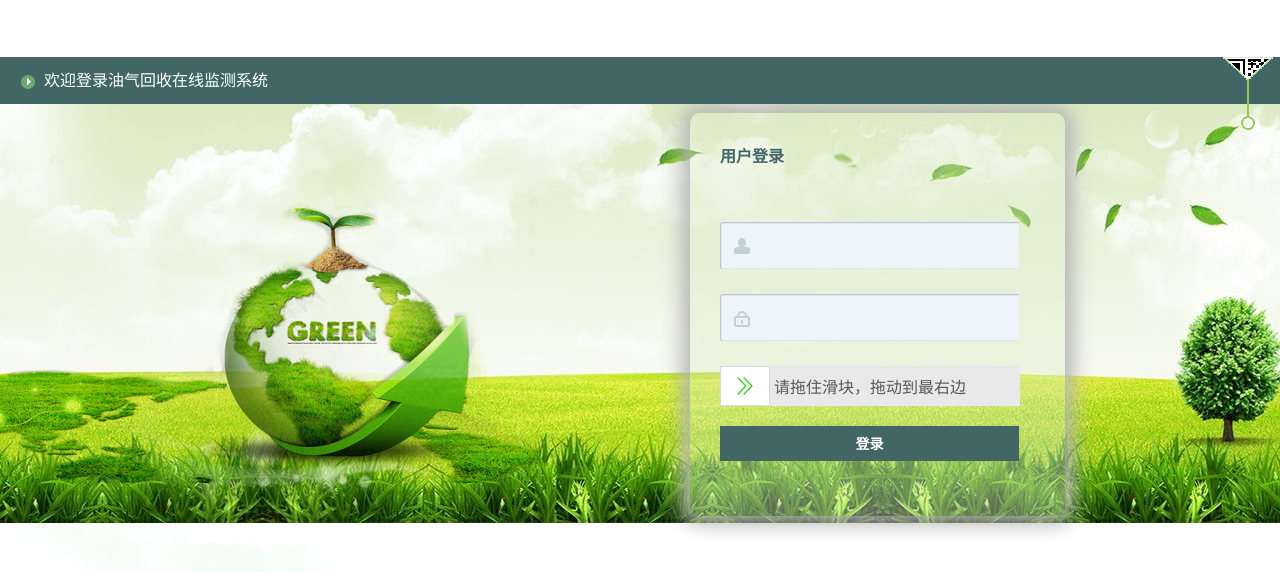
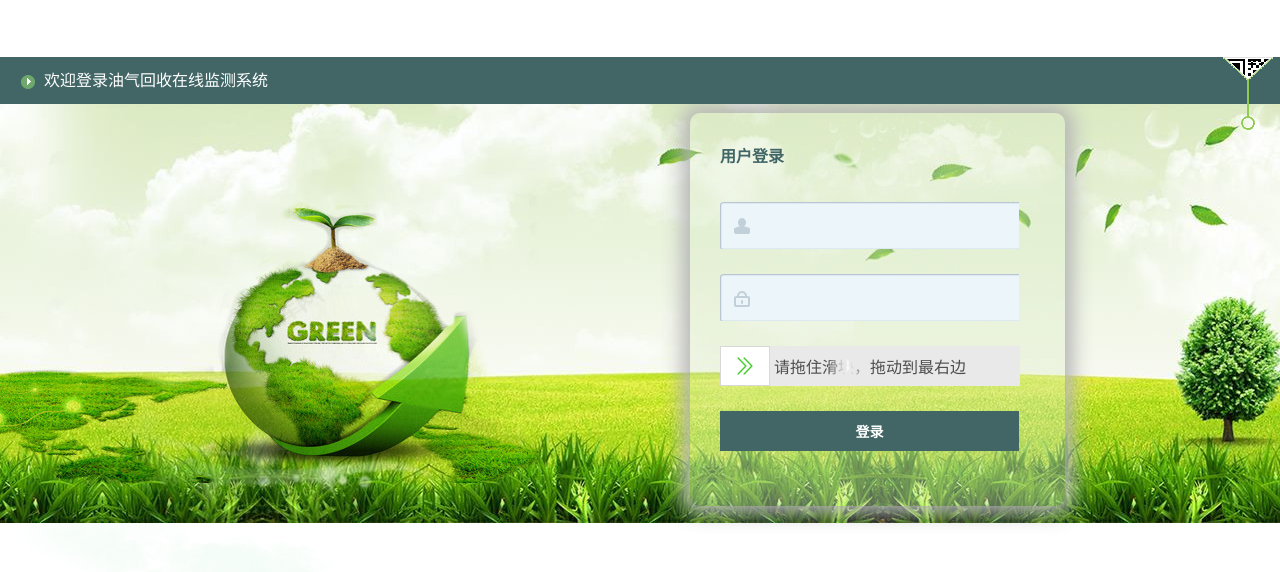
Before and after one commit to hiYuzu/vru_web, a Vue app: page /login in a window 1280 px wide. Shown: the top 572 px of the page. Built offline with nearby package versions, Linux system fonts and the light colour scheme.

Commit message:
修改验证码样式

```diff
--- a/src/components/ValidCode.vue
+++ b/src/components/ValidCode.vue
@@ -5,7 +5,7 @@
         @mousedown="rangeMove"
         :class="rangeStatus ? successIcon : startIcon"
       ></i>
-      {{ rangeStatus ? successText : startText }}
+      <span class="txt">{{ rangeStatus ? successText : startText }}</span>
     </div>
   </div>
 </template>
@@ -106,6 +106,22 @@ export default {
   align-items: center;
 }
 .jc-component__range {
+  .txt {
+    background: -webkit-gradient(
+      linear,
+      left top,
+      right top,
+      color-stop(0, #4d4d4d),
+      color-stop(0.4, #4d4d4d),
+      color-stop(0.5, #fff),
+      color-stop(0.6, #4d4d4d),
+      color-stop(1, #4d4d4d)
+    );
+    -webkit-background-clip: text;
+    -webkit-text-fill-color: transparent;
+    -webkit-animation: slidetounlock 3s infinite;
+    -webkit-text-size-adjust: none;
+  }
   .jc-range {
     background-color: #e9e9e9;
     position: relative;
@@ -119,6 +135,11 @@ export default {
       color: #fff;
       i {
         color: #3bc923;
+      }
+      .txt {
+        background: transparent;
+        -webkit-animation-play-state: paused;
+        -webkit-text-fill-color: #fff;
       }
     }
     i {
@@ -135,4 +156,14 @@ export default {
     }
   }
 }
+
+@keyframes slidetounlock {
+  0% {
+    background-position: -200px 0;
+  }
+
+  100% {
+    background-position: 200px 0;
+  }
+}
 </style>
--- a/src/views/login/index.vue
+++ b/src/views/login/index.vue
@@ -28,7 +28,10 @@
           </a>
         </div>
         <ul>
-          <li data-v-37dfd6fc="" style="color:#426666;;font-weight:bold;">
+          <li
+            data-v-37dfd6fc=""
+            style="color:#426666;;font-weight:bold;margin-bottom:5px;"
+          >
             <label>用户登录</label>
           </li>
           <li>
@@ -51,22 +54,8 @@
               :successFun="onMpanelSuccess"
               :errorFun="onMpanelError"
             ></valid-code>
-            <!--  <div id="drag_bg"></div>
-            <div id="drag_box"></div>
-            <div id="drag_txt">
-              <span class="startTxt" id="startTxt"
-                >请按住滑块，拖动到最右边</span
-              >
-              <input
-                type="text"
-                value=""
-                name="code"
-                id="code"
-                hidden="hidden"
-              />
-            </div> -->
           </li>
-          <li>
+          <li style="margin-top:30px;">
             <button type="submit" class="loginbtn" @click="logins">
               登录
             </button>
@@ -314,7 +303,7 @@ img {
           }
           .loginbtn {
             width: 299px;
-            height: 35px;
+            height: 40px;
             /*       background: url(~@/assets/images/login/buttonbg.png) repeat-x; */
             /*  background: #6e9ef8; */
             background: #426666;
@@ -322,7 +311,7 @@ img {
             font-weight: bold;
             color: #fff;
             cursor: pointer;
-            line-height: 35px;
+            line-height: 40px;
             border: none;
           }
         }
```
